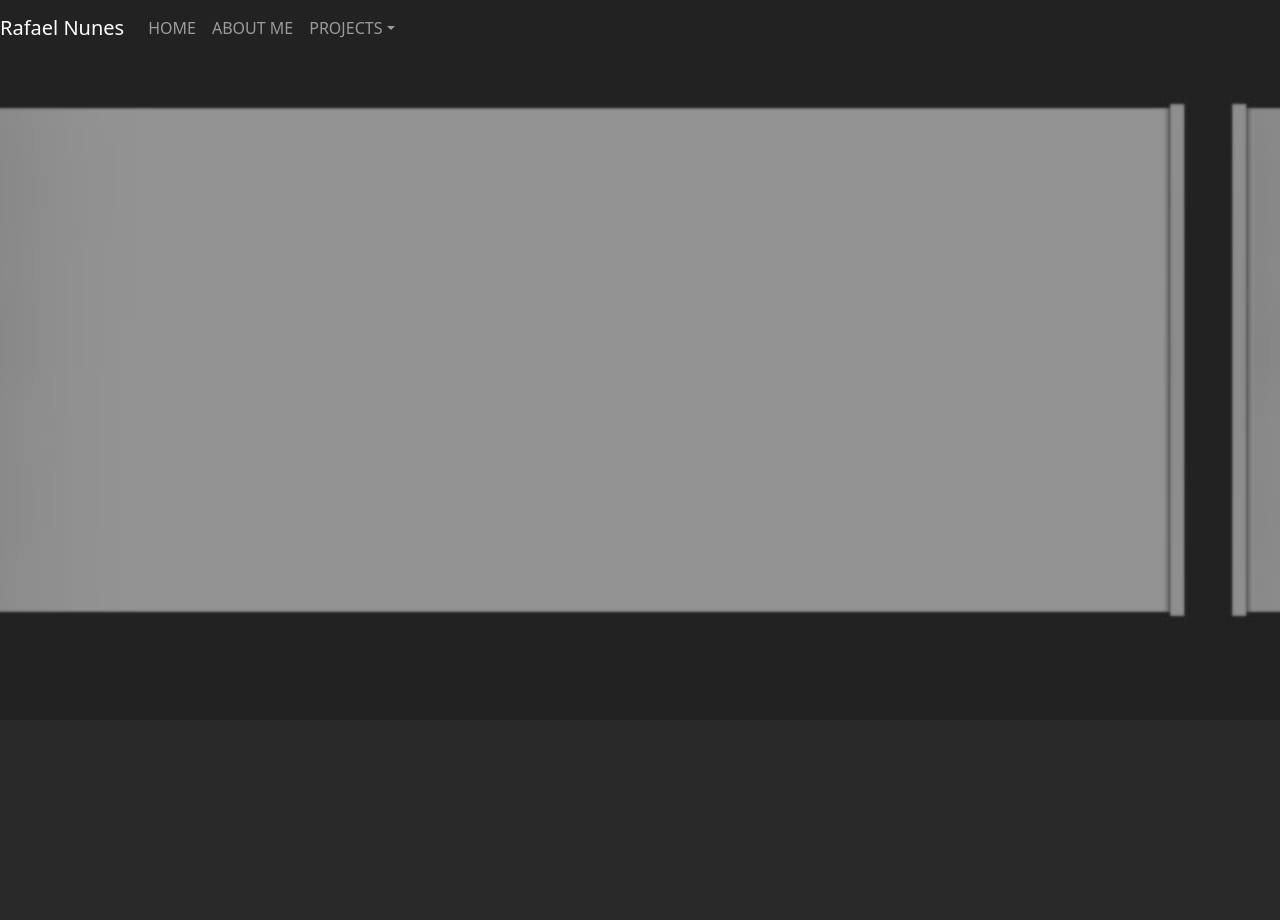
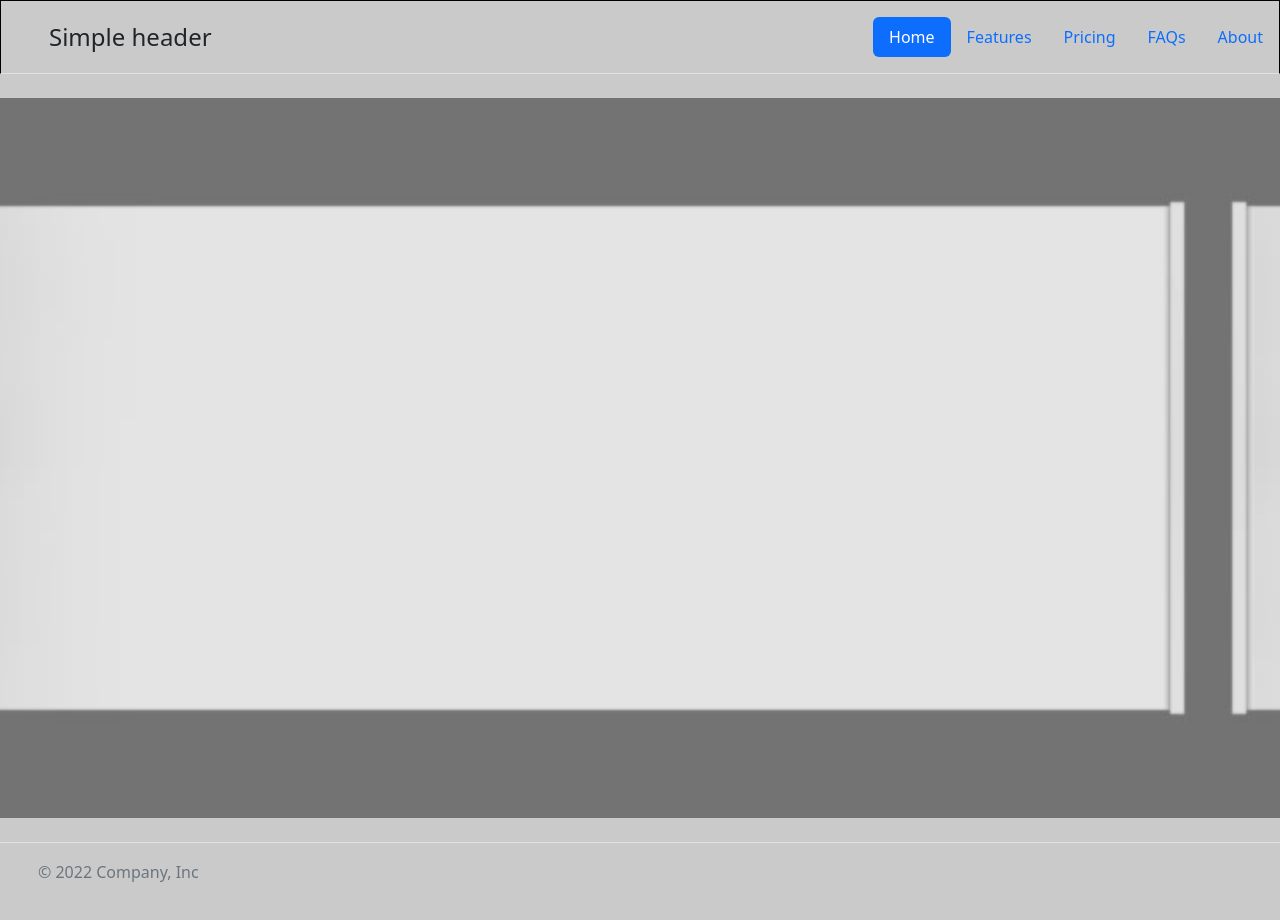
Before and after one commit to RafaelNun3s/rafaelnun3s.github.io, a plain HTML site: page index.html in a window 1280 px wide. Before the commit the page ends 800 px from the top, so only its background shows below. Drawn offline with nearby package versions, Linux system fonts and the light colour scheme.

Commit message:
header geupdate

```diff
--- a/css/style.css
+++ b/css/style.css
@@ -1,5 +1,5 @@
 body {
-    background-color: rgba(37, 37, 37, 0.979);
+    background-color: rgba(201, 201, 201, 0.979);
 }
 
 .text{
@@ -8,6 +8,7 @@ body {
 }
 
 .header {
+    border:1px solid black;
     position: sticky;
     top: 0;
     z-index: 999;
--- a/index.html
+++ b/index.html
@@ -6,7 +6,7 @@
     <meta http-equiv="X-UA-Compatible" content="IE=edge">
     <meta name="viewport" content="width=device-width, initial-scale=1.0">
     <link rel="stylesheet" href="css/style.css">
-    <title>Document</title>
+    <title>Rafael Nunes</title>
 
       <!-- Bootstrap JavaScript Libraries -->
   <script src="https://cdn.jsdelivr.net/npm/@popperjs/core@2.11.6/dist/umd/popper.min.js"
@@ -18,30 +18,35 @@
 </script>
 </head>
 <body>
-<div class="header">
-   <nav class="navbar navbar-expand-sm navbar-dark position-absolute bottom-25">
-        <a class="navbar-brand" href="#">Rafael Nunes</a>
-        <div class="collapse navbar-collapse" id="collapsibleNavId">
-            <ul class="navbar-nav me-auto mt-2 mt-lg-0">
-                <li class="nav-item">
-                  <a class="nav-link" href="#">HOME</a>
-                </li>
-                <li class="nav-item">
-                    <a class="nav-link" href="about_me/aboutme.html">ABOUT ME</a>
-                </li>
-                <li class="nav-item dropdown">
-                    <a class="nav-link dropdown-toggle" href="#" id="dropdownId" data-bs-toggle="dropdown" aria-haspopup="true" aria-expanded="false">PROJECTS</a>
-                    <div class="dropdown-menu" aria-labelledby="dropdownId">
-                        <a class="dropdown-item" href="#">Hoger lager</a>
-                        <a class="dropdown-item" href="#">Boter kaas eiren</a>
-                        <a class="dropdown-item" href="#">Webcatalogus</a>
-                    </div>
-                </li>
-            </ul>
 
-        </div>
-    </nav>
-</div>
+  <!--<header class="d-flex flex-wrap justify-content-center py-3 mb-4 border-bottom">
+      <a href="/" class="d-flex align-items-center mb-3 mb-md-0 me-md-auto text-dark text-decoration-none">
+        <svg class="bi me-2" width="40" height="32"><use xlink:href="#bootstrap"></use></svg>
+        <span class="fs-4">Simple header</span>
+      </a>
+
+      <ul class="nav nav-pills">
+        <li class="nav-item"><a href="#" class="nav-link active" aria-current="page">Home</a></li>
+        <li class="nav-item"><a href="#" class="nav-link">Features</a></li>
+        <li class="nav-item"><a href="#" class="nav-link">Pricing</a></li>
+        <li class="nav-item"><a href="#" class="nav-link">FAQs</a></li>
+        <li class="nav-item"><a href="#" class="nav-link">About</a></li>
+      </ul>
+    </header>-->
+    <header class="header d-flex flex-wrap justify-content-center py-3 mb-4 border-bottom">
+      <a href="/" class="d-flex align-items-center mb-3 mb-md-0 me-md-auto text-dark text-decoration-none">
+        <svg class="bi me-2" width="40" height="32"><use xlink:href="#bootstrap"></use></svg>
+        <span class="fs-4">Simple header</span>
+      </a>
+
+      <ul class="nav nav-pills">
+        <li class="nav-item"><a href="#" class="nav-link active" aria-current="page">Home</a></li>
+        <li class="nav-item"><a href="#" class="nav-link">Features</a></li>
+        <li class="nav-item"><a href="#" class="nav-link">Pricing</a></li>
+        <li class="nav-item"><a href="#" class="nav-link">FAQs</a></li>
+        <li class="nav-item"><a href="#" class="nav-link">About</a></li>
+      </ul>
+    </header>
     <!--carousel-------------------------------------------------------------------------------------------------------------->
     <!------------------------------------------------------------------------------------------------------------------------>
     <div id="carouselExampleControls" class="carousel slide opacity-50" data-bs-ride="carousel">
@@ -61,5 +66,19 @@
       <!----------------------------------------------------------------------------------------------------------------------->
       <!----------------------------------------------------------------------------------------------------------------------->
 
+      <footer class="d-flex flex-wrap justify-content-between align-items-center py-3 my-4 border-top">
+        <div class="col-md-4 d-flex align-items-center">
+          <a href="/" class="mb-3 me-2 mb-md-0 text-muted text-decoration-none lh-1">
+            <svg class="bi" width="30" height="24"><use xlink:href="#bootstrap"></use></svg>
+          </a>
+          <span class="mb-3 mb-md-0 text-muted">© 2022 Company, Inc</span>
+        </div>
+
+        <ul class="nav col-md-4 justify-content-end list-unstyled d-flex">
+          <li class="ms-3"><a class="text-muted" href="#"><svg class="bi" width="24" height="24"><use xlink:href="#twitter"></use></svg></a></li>
+          <li class="ms-3"><a class="text-muted" href="#"><svg class="bi" width="24" height="24"><use xlink:href="#instagram"></use></svg></a></li>
+          <li class="ms-3"><a class="text-muted" href="#"><svg class="bi" width="24" height="24"><use xlink:href="#facebook"></use></svg></a></li>
+        </ul>
+      </footer>
 </body>
 </html>
```
Also changed, not shown: img/MicrosoftTeams-image.png (deleted).
